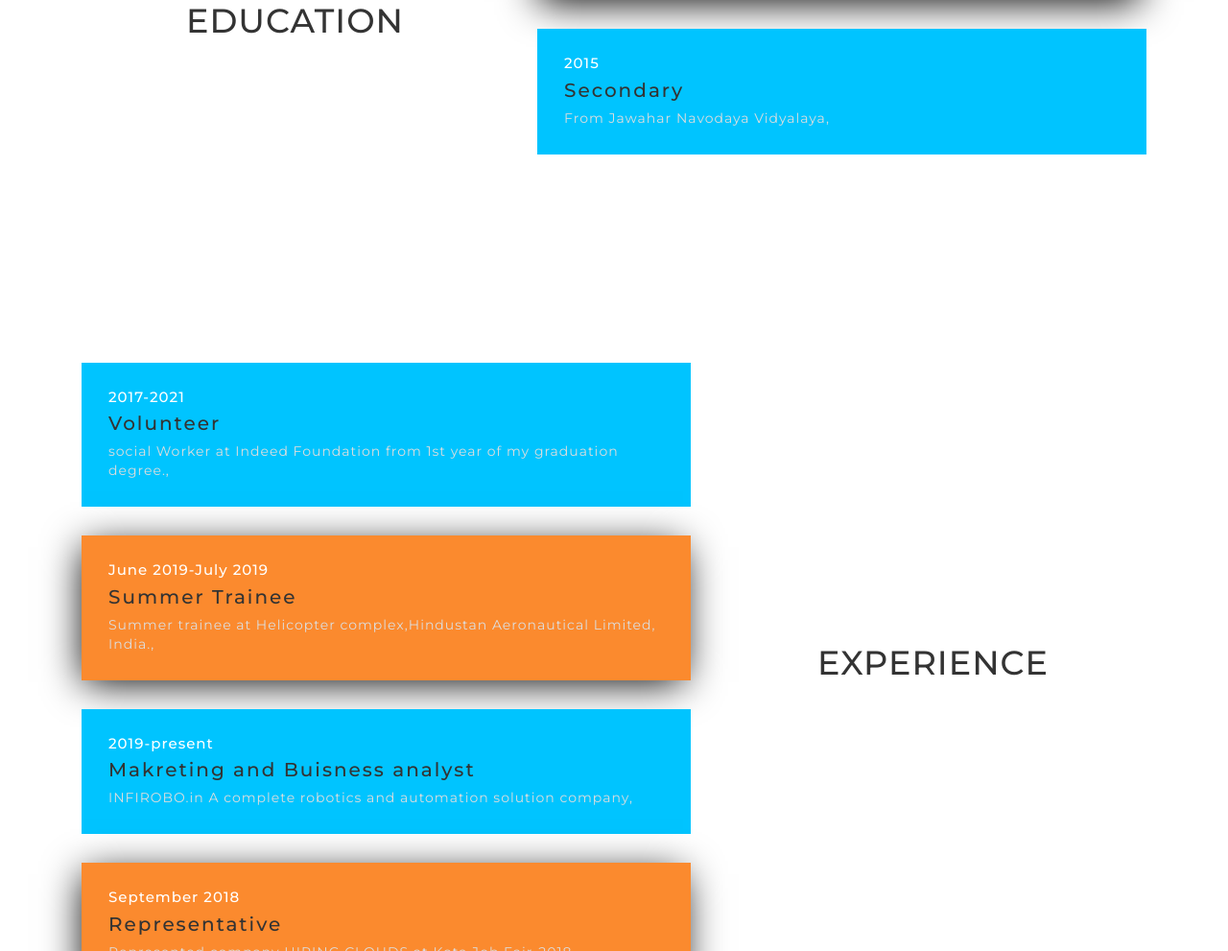
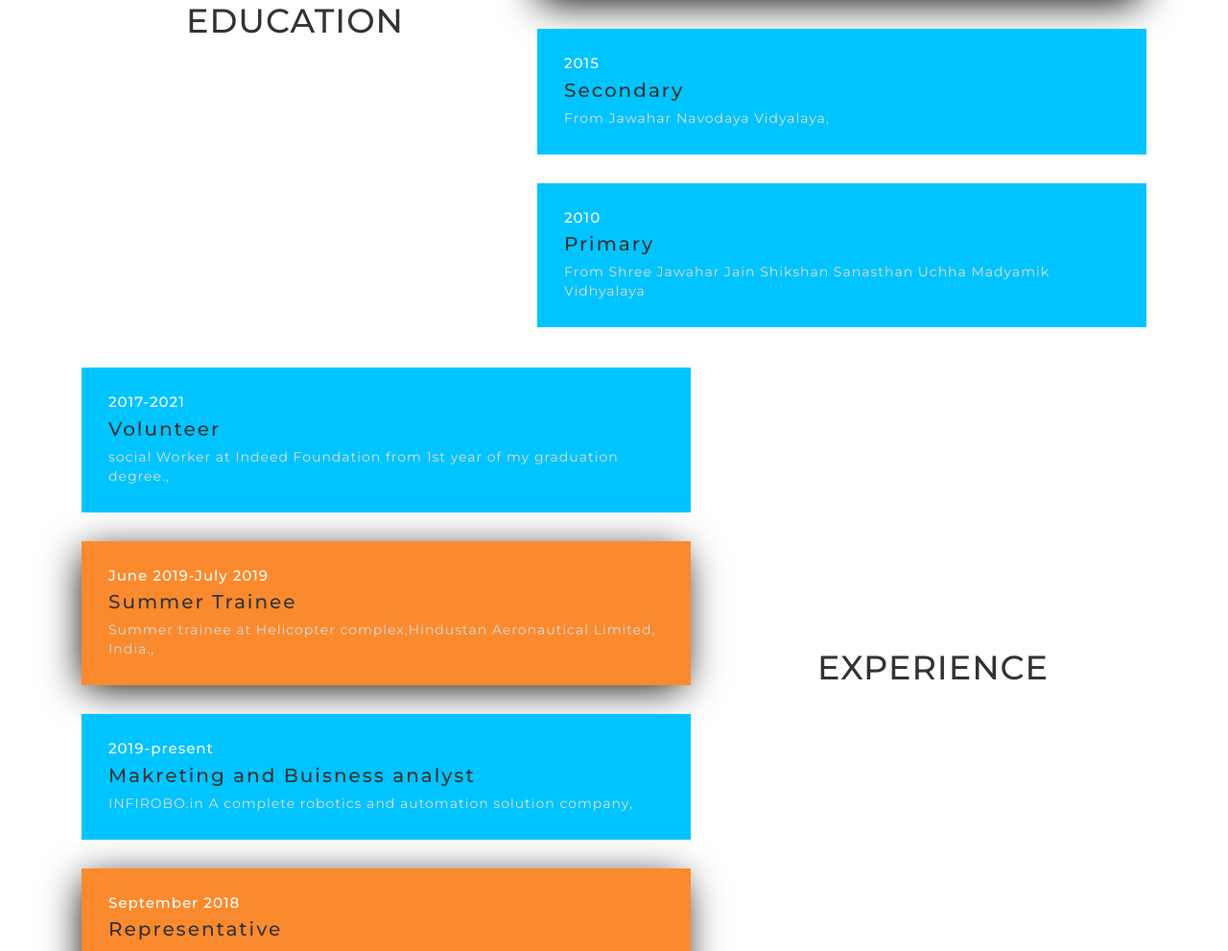
Before and after one commit to mayankaero17/mayankaero, a plain HTML site: page index.html in a window 1280 px wide. Shown: the part 3232-4223 px from the top of the page at 96% size. Drawn offline with Linux system fonts and the light colour scheme.

Commit message:
Update index.html

```diff
--- a/index.html
+++ b/index.html
@@ -370,6 +370,12 @@ Smartphone Compatible web template, free webdesigns for Nokia, Samsung, LG, Sony
 		<p>From Jawahar Navodaya Vidyalaya,</p>
 		</div>
 
+		<div class="edu-right ">
+				<h6>2010</h6>
+		<h5>Primary</h5>
+		<p>From Shree Jawahar Jain Shikshan Sanasthan Uchha Madyamik Vidhyalaya</p>
+		</div>
+
 		</div>
 			<div class="clearfix"></div>
 		</div>
```
